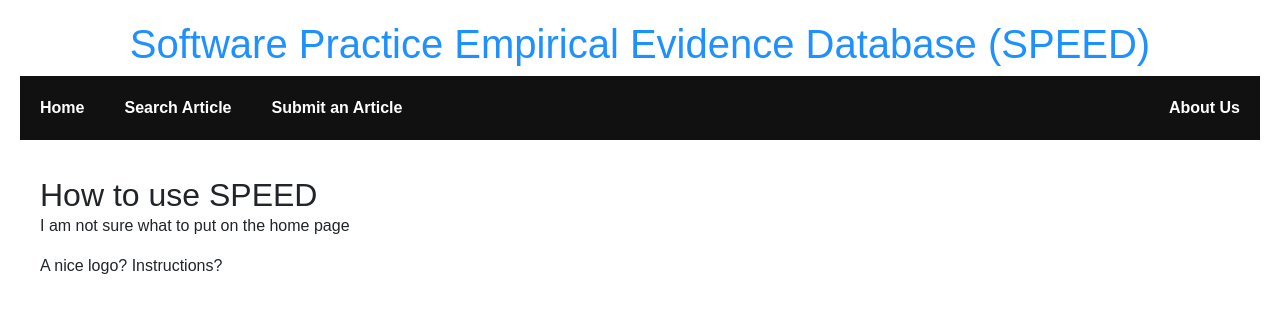
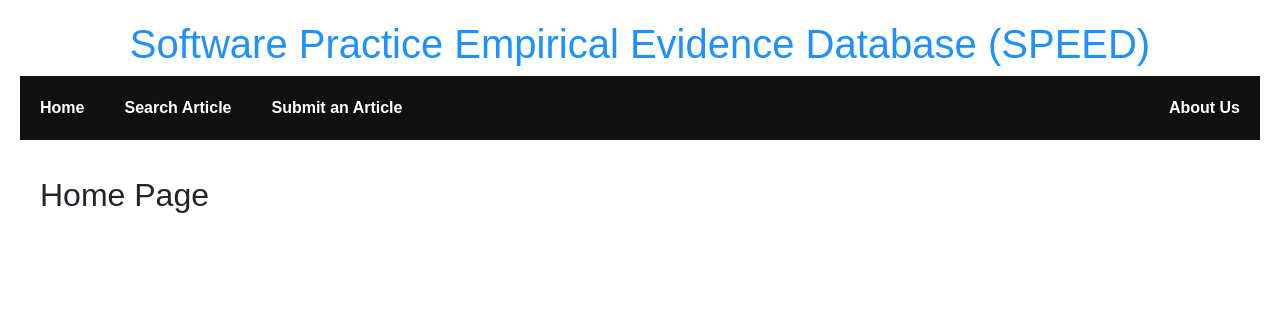
Before and after one commit to Alan528/ense701assignment1, a React (Create React App) app in the folder frontend/: page / in a window 1280 px wide. Shown: the top 312 px of the page. Built offline with nearby package versions, Linux system fonts and the light colour scheme.

Commit message:
Deleted some information in Homepage

```diff
--- a/frontend/src/pages/Home.js
+++ b/frontend/src/pages/Home.js
@@ -2,9 +2,9 @@ import React from "react";
 const Home = () => {
  return (
  <div>
- <h2> How to use SPEED</h2>
- <p>I am not sure what to put on the home page</p>
- <p>A nice logo? Instructions?</p>
+
+ <h2> Home Page</h2>
+
  </div>
  );
  }
```
